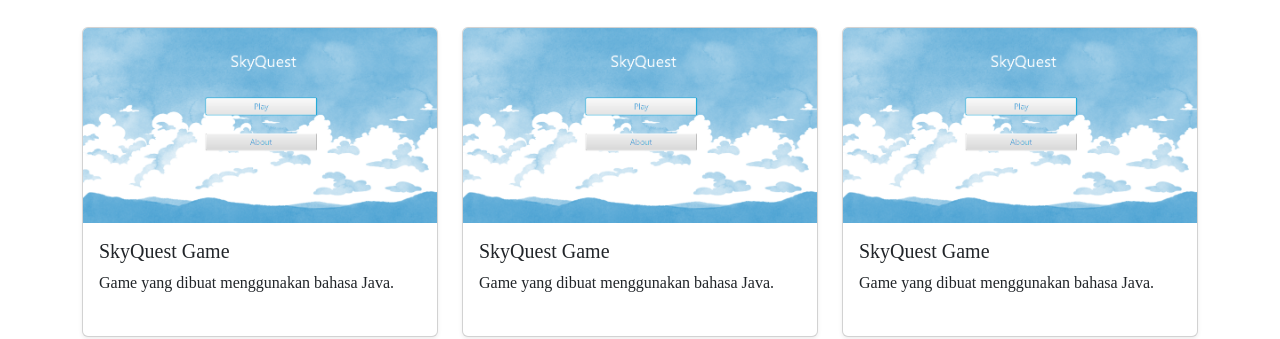
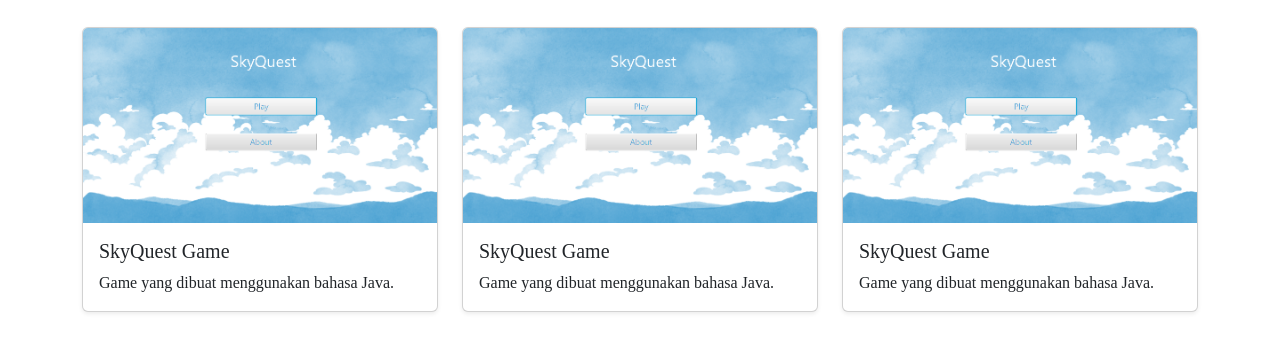
Before and after one commit to sulthonarissetiawan/sulthonarissetiawan.github.io, a plain HTML site: page index.html in a window 1280 px wide. Shown: the part 616-955 px from the top of the page. Drawn offline with nearby package versions, Linux system fonts and the light colour scheme; a web font is replaced by a local one.

Commit message:
index.html

```diff
--- a/index.html
+++ b/index.html
@@ -26,7 +26,6 @@
       text-align: center;
     }
     .project-card {
-      margin-bottom: 25px;
       transition: transform 0.3s ease, box-shadow 0.3s ease;
     }
     .project-card:hover {
@@ -79,7 +78,7 @@
   <div class="container mt-5">
     <h2 class="section-title">Proyek Saya & Tim</h2>
     <div class="row">
-      <div class="col-md-4">
+      <div class="col-md-4 md-4">
         <div class="card project-card shadow-sm h-100">
           <img src="proyek1.png" class="card-img-top" alt="Proyek 1">
           <div class="card-body">
@@ -88,7 +87,7 @@
           </div>
         </div>
       </div>
-      <div class="col-md-4">
+      <div class="col-md-4 md-4">
         <div class="card project-card shadow-sm h-100">
           <img src="proyek1.png" class="card-img-top" alt="Proyek 1">
           <div class="card-body">
@@ -97,7 +96,7 @@
           </div>
         </div>
       </div>
-      <div class="col-md-4">
+      <div class="col-md-4 md-4">
         <div class="card project-card shadow-sm h-100">
           <img src="proyek1.png" class="card-img-top" alt="Proyek 1">
           <div class="card-body">
```
